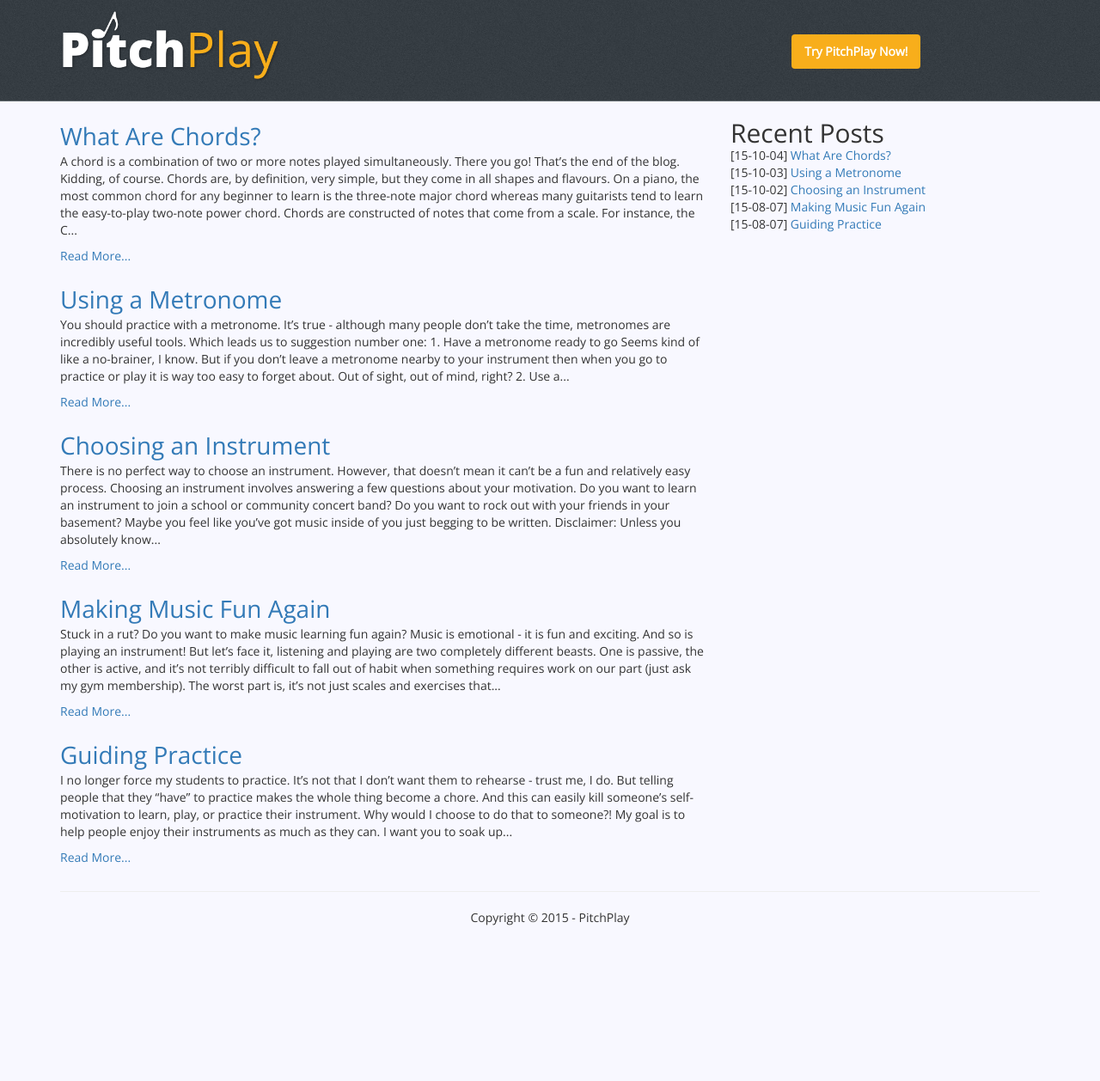
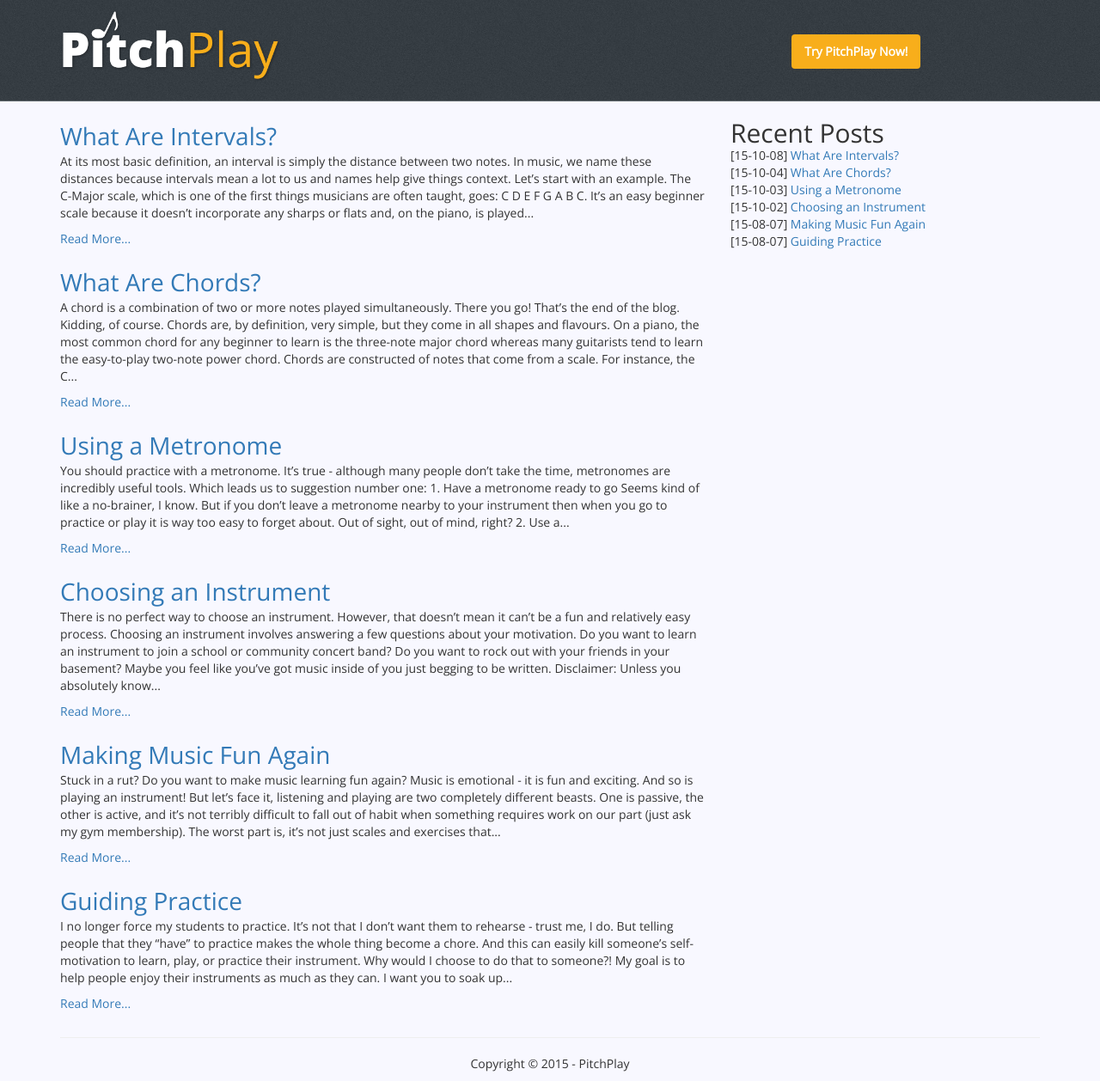
Before and after one commit to pitchplay/blog-content, a Jekyll site: the page built from index.html, in a window 1280 px wide. Shown: the whole page at 86% size. Built offline with Jekyll 4.4.1, drawn with Linux system fonts in a browser that asks for light colours; nearby versions of some CDN libraries; Markdown is read by kramdown in place of the engine named in the settings; the list of posts is cut into pages by our own code; before the commit the page ends 1088 px from its top, so only the background shows below that; some of the changed lines change nothing that is shown.

Commit message:
Begin blog content, modify .gitignore, add table styling
Update <table> css, finesse content

Finish content

Add blog6 content

```diff
--- /dev/null
+++ b/_posts/2015-10-08-WhatAreIntervals.md
@@ -0,0 +1,59 @@
+---
+layout: post
+title: "What Are Intervals?"
+author: "Rob Gillan"
+categories: terminology
+tags: [interval, intervals, learning, terminology, piano, guitar, stringed, instruments, instrument]
+img: piano-keys.png
+---
+At its most basic definition, an interval is simply the distance between two notes.
+
+In music, we name these distances because intervals mean a lot to us and names help give things context. Let's start with an example.
+
+The C-Major scale, which is one of the first things musicians are often taught, goes: `C D E F G A B C`. It's an easy beginner scale because it doesn't incorporate any sharps or flats and, on the piano, is played all on the white keys. Many people also learn as children of *solfege*: `Do Re Mi Fa So La Ti Do`.
+
+OK - I haven't actually talked about intervals yet. The most basic interval (and the interval that must exist in any equation) is the `root note`. The root note is the note that the scale or interval is based on -- in our above example, it's the first `C`. Technically speaking, the root note isn't an interval, but rather is the anchor for other intervals. Even more technically, the root note to the root note (in other words, the same note twice) is referred to as a `unison` interval.
+
+In the table below, I'll list each note in the C major scale and the named interval it represents in that scale.
+
+| Note #      | Note Name | Interval Name             |
+|---          |---        |-------------------------  |
+|1            | C         | root / unison             |
+|2            | D         | major second              |
+|3            | E         | major third               |
+|4            | F         | perfect fourth            |
+|5            | G         | perfect fifth             |
+|6            | A         | major sixth               |
+|7            | B         | major seventh             |
+|8            | C         | octave / perfect eighth   |
+
+As you can see, each interval name aligns with its position in the scale relative to the root (1) note. A `perfect fourth` is the fourth interval in the scale (again, including the root as one).
+
+Those are the notes that make up the `C-Major` scale, but of course they aren't "all" of the notes on a typical Western instrument. Here is a list (from `C` to `C`) of all intervals:
+
+|Note # | Note Name | Interval Name             |
+|---    |---        |-------------------------  |
+| 1     | C         | root / unison             |
+| 2     | Db        | minor second              |
+| 3     | D         | major second              |
+| 4     | Eb        | minor third               |
+| 5     | E         | major third               |
+| 6     | F         | perfect fourth            |
+| 7     | Gb        | tritone / diminished fifth |
+| 8     | G         | perfect fifth             |
+| 9     | Ab        | minor sixth               |
+| 10    | A         | major sixth               |
+| 11    | Bb        | minor seventh             |
+| 12    | B         | major seventh             |
+| 13    | C         | octave / perfect eighth   |
+
+You may be asking, "Hey Rob, why did you list the notes as flats instead of sharps"? In other words, why have I listed Db as the minor second instead of C# since they are the "same note"? See [enharmonic equivalents] for a background, but otherwise know this - `C#`/`Db` are the same pitch, but are referred to differently depending on the context. Clear as mud? Click the enharmonic link.
+
+Here is the easiest way to explain (and show) why we used `Db` in this case: The distance from C to D on a stave is one space. Therefore the distance between C and Db is also one space (though the note on the D line is flatted, obviously). If we used C# instead then both notes would be on the C line and would not make sense spatially. So even though they sound the same, it is not "technically" correct. See the example below:
+
+![Enharmonic Intervals](/assets/img/whatareintervals/enharmonic-intervals.png)
+
+If you're a guitarist, pianist, or just curious, then you may want to read our article [What Are Chords?] because chords are defined and built using intervals! As an example, the popular three-note `major chord` is made up of the `root`, `major third`, and `perfect fifth` intervals!
+
+[enharmonic equivalents]: https://en.wikipedia.org/wiki/Enharmonic
+[What Are Chords?]: /terminology/WhatAreChords
--- a/assets/css/style.css
+++ b/assets/css/style.css
@@ -85,3 +85,12 @@ footer {
     width: 300px;
     height: 600px;
   }
+
+table, tr, td, th {
+  border: 1px solid black;
+  padding: 5px;
+}
+
+table {
+  margin:10px 0 10px 0;
+}
```
Also changed, not shown: assets/img/piano-keys.png (added), assets/img/whatareintervals/enharmonic-intervals.png (added), 1 other file.
